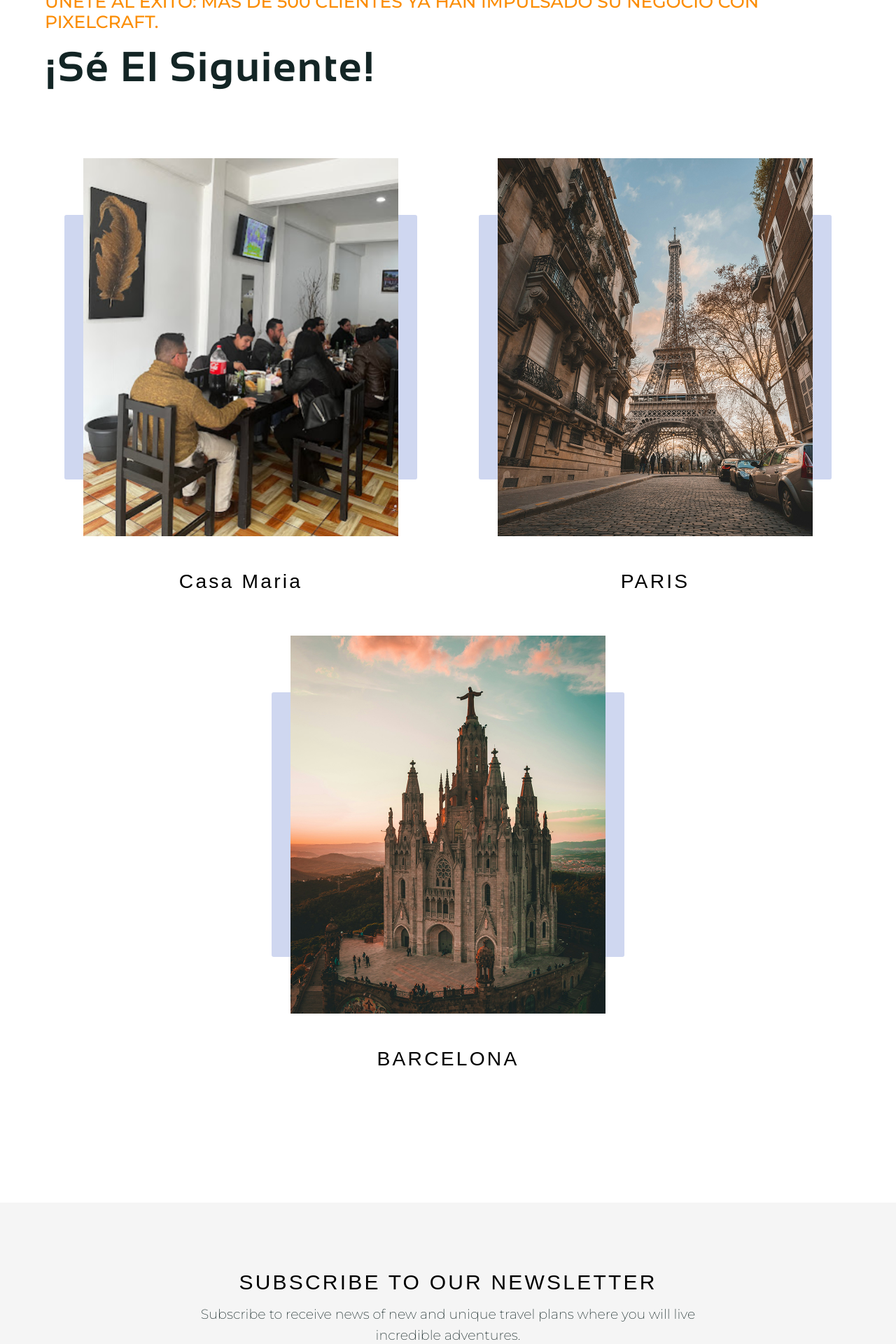
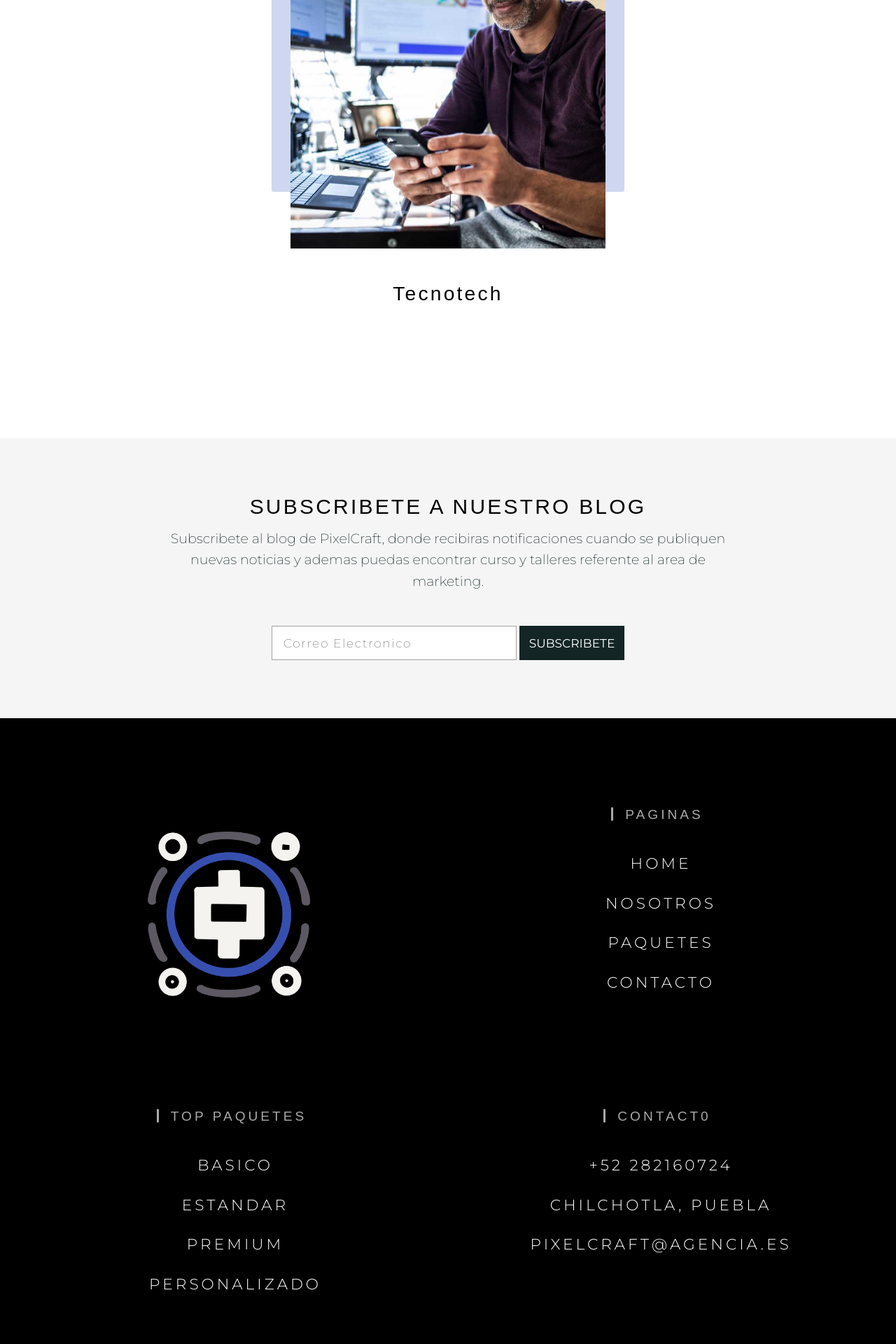
Before and after one commit to Jhona1836/ProyectIntegrador6, a PHP site: page /contact.html in a window 1280 px wide. Shown: the part 4200-6120 px from the top of the page at 70% size. Run offline with PHP 8.4, Linux system fonts and the light colour scheme; some libraries are stand-ins or nearby versions; some web fonts are replaced.

Commit message:
27 de junio

```diff
--- a/contact.html
+++ b/contact.html
@@ -19,11 +19,13 @@
 
 <body>
     <!-- --------- HERO ---------- -->
-    <header data-parallax="scroll" data-image-src="img/contact/uno.gif" data-speed="0.2">
+    <header data-parallax="scroll" data-image-src="img/contact/banner2.jpg" data-speed="0.2">
         <div class="menu" data-aos="fade-down" data-aos-duration="800">
             <div class="logo">
-                <a href="index.html"><img src="img/horizon.svg" alt="Page logo"></a>
+                <a href="index.html"><img src="img/contact/logo.svg" alt="Page logo"></a>
             </div>
+
+
             <nav id="menuContainer">
                 <label id="menu-toggle" class="hamburger menu-toggle">
                     <input type="checkbox">
@@ -36,8 +38,8 @@
                 </label>
                 <ul class="list-nav">
                     <li class="nav-item"><a href="index.html">Home</a></li>
-                    <li class="nav-item"><a href="destinations.html">Destinations</a></li>
-                    <li class="nav-item"><a href="journey.html">Journeys</a></li>
+                    <li class="nav-item"><a href="destinations.html">Nosotros</a></li>
+                    <li class="nav-item"><a href="journey.html">Paquetes</a></li>
                     <li class="nav-item activeMenu"><a href="#">Contact0</a></li>
                     <li class="nav-button"><a href=""><span>PixelCraft</span> | <img src="img/icons/mapa.svg" alt=""></a>
                     </li>
@@ -45,7 +47,7 @@
             </nav>
         </div>
         <div class="headerContent">
-            <h2 class="heroSubtitle" data-aos="fade-right" data-aos-duration="800">Contacto & Informarmacion</h2>
+            <h2 class="heroSubtitle" data-aos="fade-right" data-aos-duration="800">Contacto & Informacion</h2>
             <h1 class="heroTitle" data-aos="fade-right" data-aos-duration="800">¡Contrátanos
                 y caminemos al éxito!.</h1>
         </div>
@@ -136,30 +138,18 @@
 
         </div>
     </section>
-    <section class="workWithUs">
-        <div class="title">
-            <h1 class="sectionSubtitle">Donde se ubica</h1>
-            <h2 class="sectionTitle">PixelCraft</h2>
-    </section>
-    <!-- ---------------- MAP --------------- -->
-    <section class="map">
-        <iframe
-            src="https://www.google.com.mx/maps/@19.2531361,-97.2060782,14z?entry=ttu"
-            width="600" height="450" style="border:0;" allowfullscreen="" loading="lazy"
-            referrerpolicy="no-referrer-when-downgrade"></iframe>
-    </section>
     <!-- ---------------- WORK WITH US --------------- -->
     <section class="workWithUs">
         <div class="title">
-            <h3 class="sectionSubtitle">JOIN HOIRZON TEAM</h3>
-            <h2 class="sectionTitle">Work With Us</h2>
+            <h3 class="sectionSubtitle">¿Donde se ubica?</h3>
+            <h2 class="sectionTitle">PixelCraft</h2>
     </section>
     <!-- ---------------- BANNER --------------- -->
-    <section class="banner" data-parallax="scroll" data-image-src="img/contact/cuatro.jpg" data-speed="0.2" ></section>
+    <section class="banner" data-parallax="scroll" data-image-src="img/contact/mapa.png" data-speed="0.2" ></section>
     <!-- ---------------- FEATURED JOURNEYS --------------- -->
     <section class="featuredJourneys">
         <div class="title">
-            <h3 class="sectionSubtitle">Únete al éxito: más de 500 clientes ya han impulsado su negocio con PixelCraft.</h3>
+            <h3 class="sectionSubtitle">Únete al éxito: más de 500 clientes que ya han impulsado su negocio con PixelCraft.</h3>
             <h2 class="sectionTitle">¡Sé el siguiente!</h2>
         </div>
         <div class="journeys">
@@ -168,49 +158,48 @@
                 <span>Casa Maria</span>
             </div>
             <div class="journey">
-                <a href="journey.html#paris"><div class="image"></div></a>
-                <span>PARIS</span>
+                <a href="img/contact/ropa.jpg"><div class="image"></div></a>
+                <span>Olympia Sports</span>
             </div>
             <div class="journey">
-                <a href="journey.html#barcelona"><div class="image"></div></a>
-                <span>BARCELONA</span>
+                <a href="img/contact/tecnologia.jpg"><div class="image"></div></a>
+                <span>Tecnotech</span>
             </div>
         </div>
     </section>
     <!-- ----------- ---- NEWSLETTER -------------- -->
     <section class="newsletter">
-        <h2>Subscribe to our newsletter</h2>
+        <h2>SUBSCRIBETE A NUESTRO BLOG</h2>
         <p>
-            Subscribe to receive news of new and unique travel plans where you will live
-            incredible adventures.
+            Subscribete al blog de PixelCraft, donde recibiras notificaciones cuando se publiquen nuevas noticias y ademas puedas encontrar curso y talleres referente al area de marketing.
         </p>
         <div class="subscribeForm">
-            <input type="email" name="email" class="emailInput" placeholder="Email address...">
-            <button>Subscribe</button>
+            <input type="email" name="email" class="emailInput" placeholder="Correo Electronico">
+            <button>Subscribete</button>
         </div>
     </section>
     <!-- --------------- FOOTER ----------------- -->
     <footer>
         <div class="footerColumns">
             <div class="footerColumn">
-                <a href="index.html"><img src="img/horizon.svg" alt="Page logo"></a>
+                <a href="index.html"><img src="img/contact/logo.png" alt="Page logo"></a>
             </div>
             <div class="footerColumn">
-                <h2>Pages</h2>
+                <h2>Paginas</h2>
                 <ul>
                     <li><a href="index.html">Home</a></li>
-                    <li><a href="destinations.html">Destinations</a></li>
-                    <li><a href="journey.html">Journeys</a></li>
-                    <li><a href="contact.html">Contact</a></li>
+                    <li><a href="destinations.html">Nosotros</a></li>
+                    <li><a href="journey.html">Paquetes</a></li>
+                    <li><a href="contact.html">Contacto</a></li>
                 </ul>
             </div>
             <div class="footerColumn">
-                <h2>Top journeys</h2>
+                <h2>Top Paquetes</h2>
                 <ul>
-                    <li><a href="journey.html#london">London</a></li>
-                    <li><a href="journey.html#barcelona">Barcelona</a></li>
-                    <li><a href="journey.html#malaga">Malaga</a></li>
-                    <li><a href="journey.html#paris">Paris</a></li>
+                    <li><a href="journey.html#london">Basico</a></li>
+                    <li><a href="journey.html#barcelona">Estandar</a></li>
+                    <li><a href="journey.html#malaga">Premium</a></li>
+                    <li><a href="journey.html#paris">Personalizado</a></li>
                 </ul>
             </div>
             <div class="footerColumn">
--- a/css/contact_style.css
+++ b/css/contact_style.css
@@ -288,10 +288,10 @@ header {
 	background-image: url(../img/contact/casamaria.png);
 }
 .journey:nth-child(2) .image {
-	background-image: url(../img/contact/paris_thumb.jpg);
+	background-image: url(../img/contact/ropa.jpg);
 }
 .journey:last-child .image {
-	background-image: url(../img/contact/barcelona_thumb.jpg);
+	background-image: url(../img/contact/tecnologia.jpg);
 }
 
 .journey span {
@@ -363,10 +363,10 @@ header {
 	background-image: url(../img/contact/casamaria.png);
 }
 .destination:nth-child(2) .image {
-	background-image: url(../img/contact/england_thumb.jpg);
+	background-image: url(../img/contact/ropa.jpg);
 }
 .destination:last-child .image {
-	background-image: url(../img/contact/france_thumb.jpg);
+	background-image: url(../img/contact/tecnologia.jpg);
 }
 
 .destination span {
--- a/css/styles_contacto.css
+++ b/css/styles_contacto.css
@@ -162,7 +162,7 @@ table {
   /* Colors */
   --primary-color: rgb(19, 37, 37);
   --secondary-color: rgba(244, 237, 237, 0.9);
-  --detail-color: rgb(251, 140, 0);
+  --detail-color: rgb(113, 215, 73);
 
   /* Sizes */
   --title-hero-size: clamp(3.5rem, 2.223rem + 5.447vw, 7.5rem);
@@ -234,8 +234,9 @@ header {
 .heroTitle {
   font-family: "Sansation Bold", Montserrat, sans-serif;
   font-size: var(--title-hero-size);
-  color: var(--primary-color);
+  color: #ffffffda;;
   margin-bottom: 2rem;
+  text-align: center;
 }
 
 .heroTitle span {
@@ -246,8 +247,9 @@ header {
   font-family: Quicksand, Montserrat, sans-serif;
   font-size: var(--subtitle-hero-size);
   font-weight: var(--quick-medium);
-  color: #ffffff;;
+  color: #87ea8e;;
   margin-bottom: 1.7rem;
+  text-align: center;
 }
 
 .dest {
@@ -273,7 +275,7 @@ header {
 }
 
 .sticky {
-  background-color: rgb(216, 236, 238);
+  background-color: rgb(227, 236, 228);
   padding-block: 0;
   width: 100%;
   margin: 0;
@@ -401,7 +403,7 @@ header {
   font-size: 1rem;
   text-transform: uppercase;
   font-weight: var(--jose-regular);
-  background-color:#e69461;
+  background-color:#40b837;
   padding: 0.5rem 1.1rem;
   border-radius: 2px;
   transition: all 0.2s ease-in-out;
@@ -418,7 +420,7 @@ header {
 }
 
 .nav-button a:hover {
-  background-color: rgb(198, 92, 71);
+  background-color: rgb(35, 173, 63);
 }
 
 .nav-button a img {
```
Also changed, not shown: destinations.html (+7 -7 lines), img/contact/banner.jpg (added), img/contact/banner2.jpg (added), img/contact/mapa.png (added), img/contact/ropa.jpg (added), img/contact/tecnologia.jpg (added).
